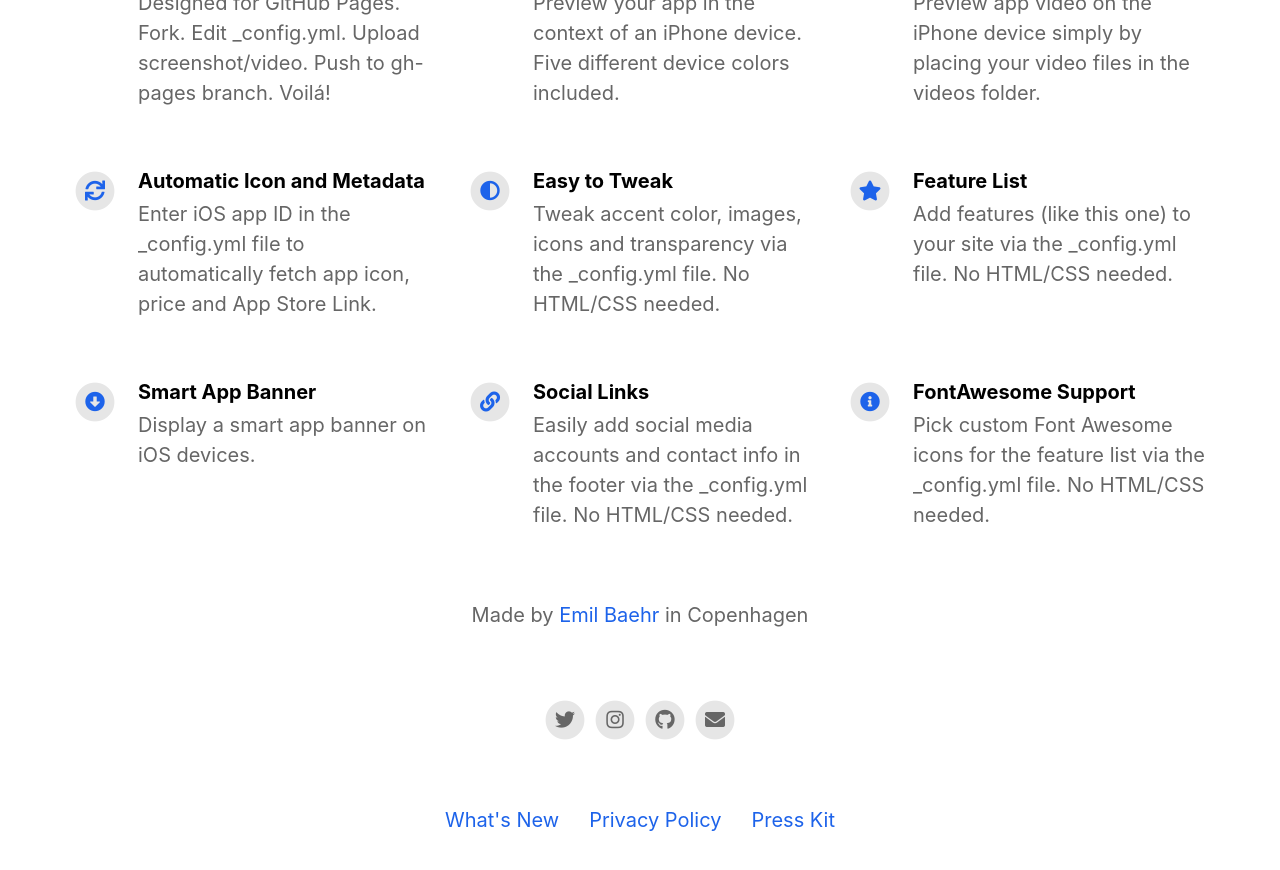
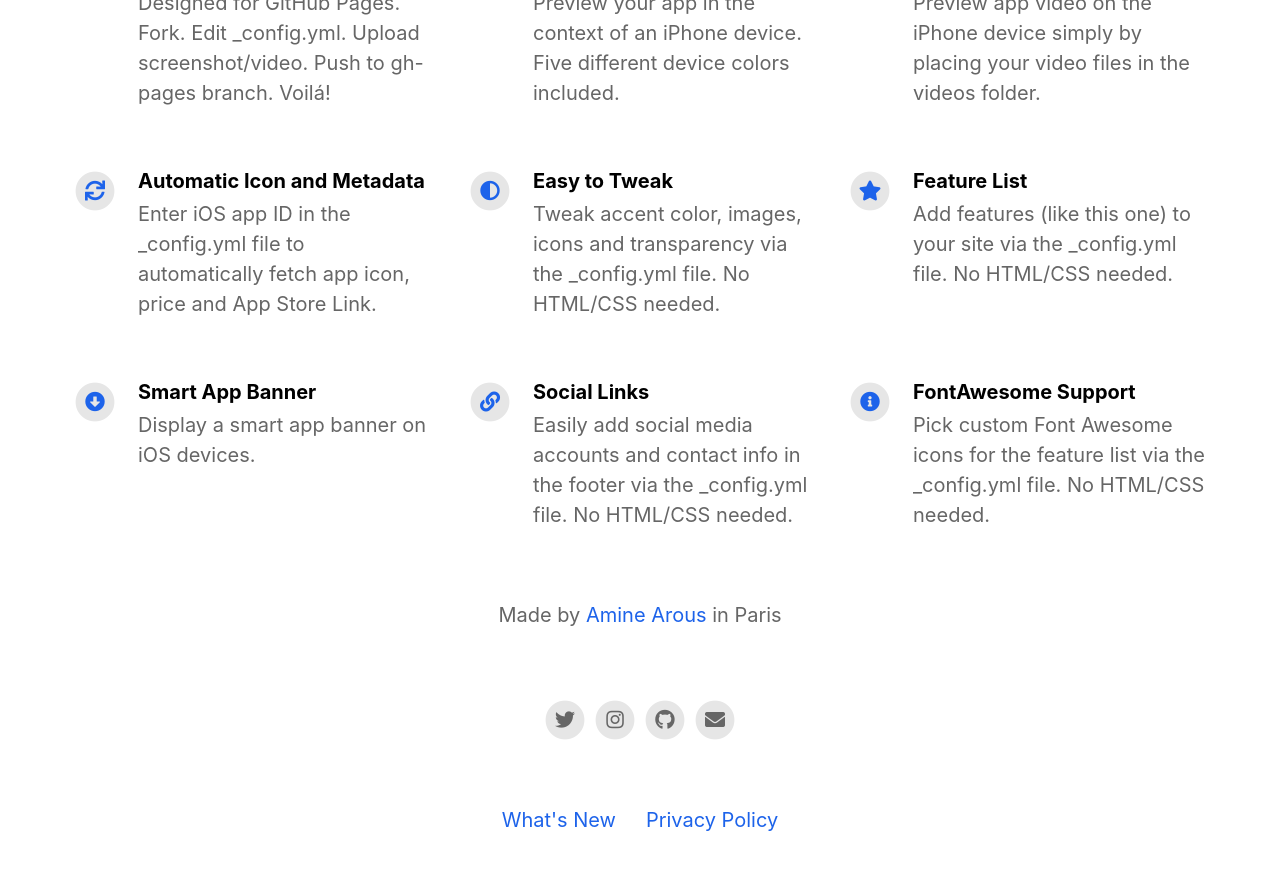
Before and after one commit to AmineArous/battleship-landingpage, a Jekyll site: the page built from index.html, in a window 1280 px wide and 900 px high, scrolled down 1124 px. Shown: the top 870 px of the window. Built offline with Jekyll 4.4.1, drawn with Linux system fonts in a browser that asks for light colours; nearby versions of some CDN libraries.

Commit message:
Update _config.yml

```diff
--- a/_config.yml
+++ b/_config.yml
@@ -2,12 +2,12 @@
 page_title                                :                                           # Automatically populates with app name if not set and if iOS app ID is set. Otherwise enter manually.
 
 # App Info
-ios_app_id                                : 1234793120                                # Required. Enter iOS app ID to automatically populate name, price and icons (e.g. 718043190).
+ios_app_id                                : 6446063559                                # Required. Enter iOS app ID to automatically populate name, price and icons (e.g. 718043190).
 ios_app_country                           : us                                        # Required outside USA. Enter 2 letter country code as in https://en.wikipedia.org/wiki/ISO_3166-1_alpha-2
 
 appstore_link                             :                                           # Automatically populates if not set and if iOS app ID is set. Otherwise enter manually.
 playstore_link                            :                                           # Enter Google Play Store URL.
-presskit_download_link                    : https://emilbaehr.com                                          # Enter a link to downloadable file or (e.g. public Dropbox link to a .zip file).
+presskit_download_link                    : #https://emilbaehr.com                                          # Enter a link to downloadable file or (e.g. public Dropbox link to a .zip file).
                                                                                       # Or upload your press kit file to assets and set path accordingly (e.g. "assets/your_press_kit.zip").
 
 app_icon                                  : # assets/appicon.png                      # Automatically populates if not set and if iOS app ID is set.  Otherwise enter path to icon file manually.
@@ -20,14 +20,14 @@ enable_smart_app_banner                   : true
 
 
 # Information About Yourself
-your_name                                 : Emil Baehr
-your_link                                 : https://emilbaehr.com
-your_city                                 : Copenhagen
-email_address                             : emil.baehr@gmail.com
+your_name                                 : Amine Arous
+your_link                                 : https://aminearous.github.io/battleship-landingpage/
+your_city                                 : Paris
+email_address                             : m.aminearous@gmail.com
 facebook_username                         :
-instagram_username                        : ebaehr
-twitter_username                          : ebaehr
-github_username                           : emilbaehr
+instagram_username                        : tamjack75
+twitter_username                          : AmineArous
+github_username                           : AmineArous
 youtube_username                          :
 
 
```
